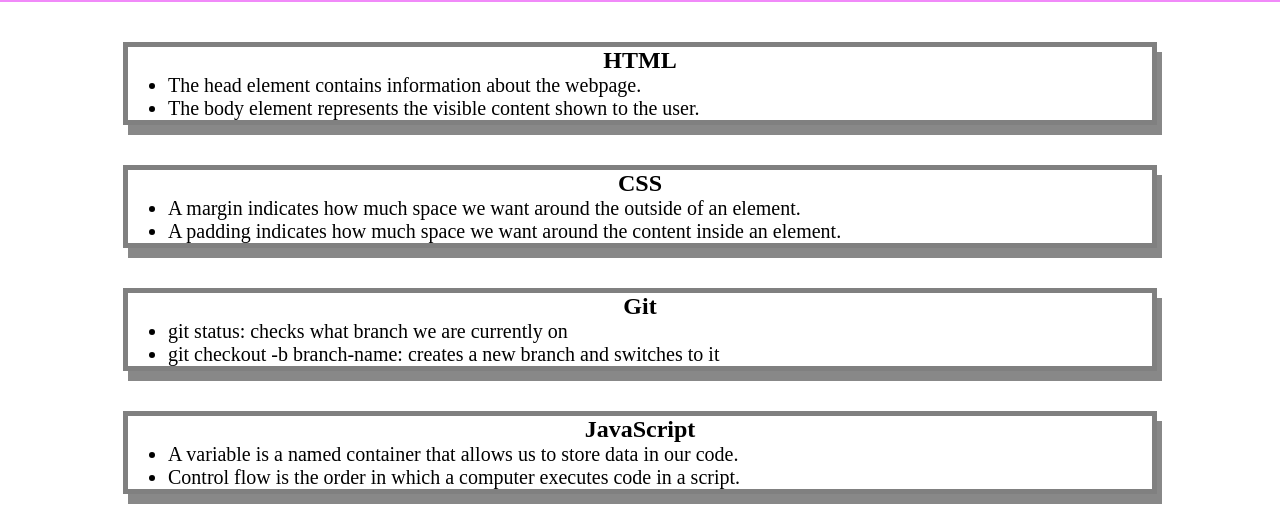
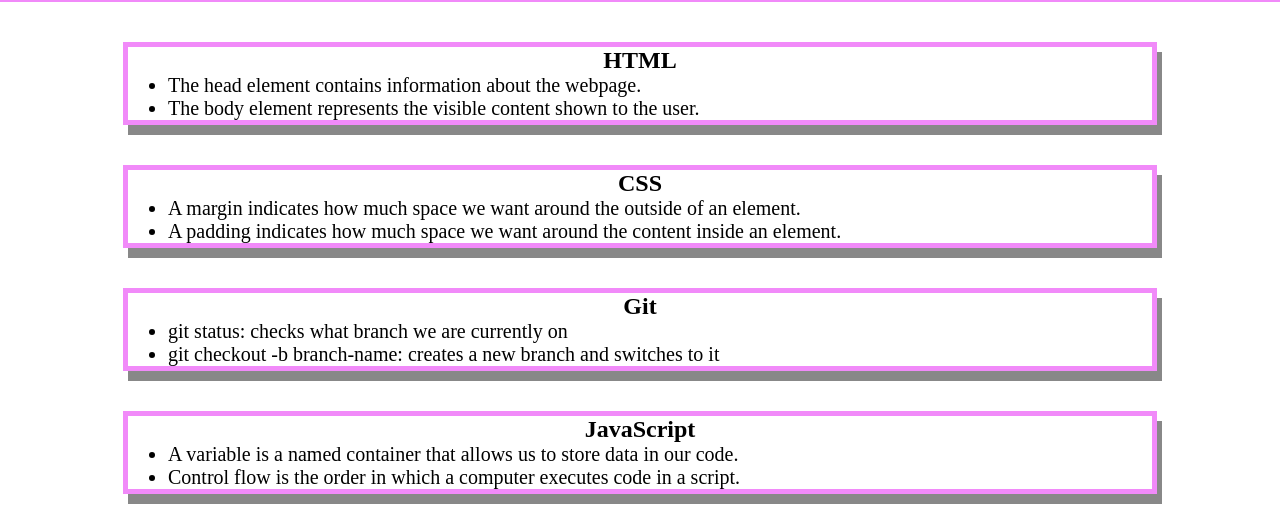
Before and after one commit to smcgarr13/Prework-Study-Guide-v2, a plain HTML site: page index.html in a window 1280 px wide. Shown: the part 118-649 px from the top of the page. Drawn offline with Linux system fonts and the light colour scheme.

Commit message:
“style.css”

```diff
--- a/assets/style.css
+++ b/assets/style.css
@@ -37,6 +37,6 @@ p {
   .card {
     width: 80%;
     margin: 40px auto;
-    border: 5px solid gray;
+    border: 5px solid rgb(241, 138, 249);
     box-shadow: 5px 10px #888888;
   }
```
